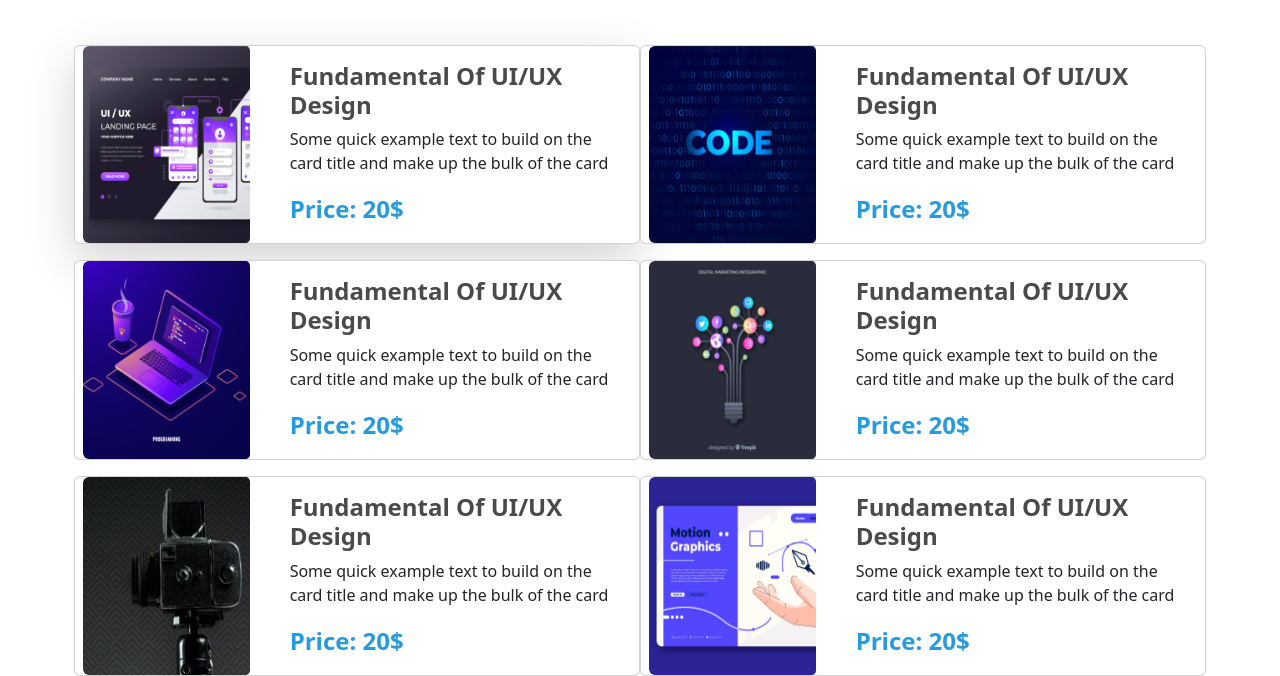
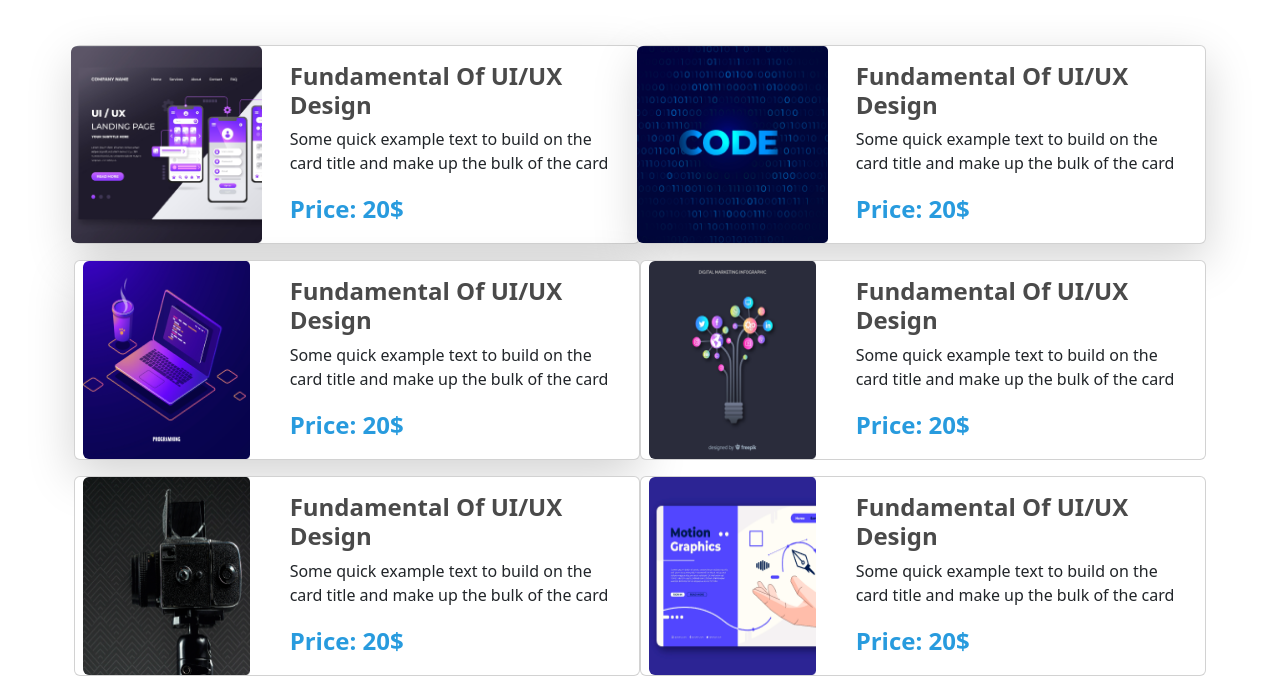
Before and after one commit to abuhanifornob/easy-learning-website-main, a plain HTML site: page index.html in a window 1280 px wide. Shown: the part 867-1543 px from the top of the page. Drawn offline with Linux system fonts and the light colour scheme.

Commit message:
Cours card padding and margine 0 asing

```diff
--- a/index.html
+++ b/index.html
@@ -115,7 +115,7 @@
                 <div class="cards row g-3 g-lg-3">
                     <div class="card col-lg-6 col-md-12 shadow-lg">
                         <div class="row">
-                            <div class="col-md-4 text-center">
+                            <div class="col-md-4 text-center p-0 m-0">
                                 <img src="images/course/course-1.png" class="img-fluid rounded-start h-100 w-100" alt="...">
                             </div>
                             <div class="col-md-8">
@@ -127,9 +127,9 @@
                             </div>
                         </div>
                     </div>
-                    <div class="card col-lg-6 col-md-12">
+                    <div class="card col-lg-6 col-md-12 shadow-lg">
                         <div class="row">
-                            <div class="col-md-4 text-center">
+                            <div class="col-md-4 text-center p-0 m-0">
                                 <img src="images/course/course-2.png" class="img-fluid rounded-start h-100 w-100 " alt="...">
                             </div>
                             <div class="col-md-8">
@@ -141,10 +141,10 @@
                             </div>
                         </div>
                     </div>
-                    <div class="card col-lg-6 col-md-12">
+                    <div class="card col-lg-6 col-md-12 shadow-lg">
                         <div class="row">
                             <div class="col-md-4 text-center">
-                                <img src="images/course/course-3.png" class="img-fluid rounded-start h-100 w-100 " alt="...">
+                                <img src="images/course/course-3.png" class="img-fluid rounded-start h-100 w-100 p-0 m-0 " alt="...">
                             </div>
                             <div class="col-md-8">
                                 <div class="card-body">
```
